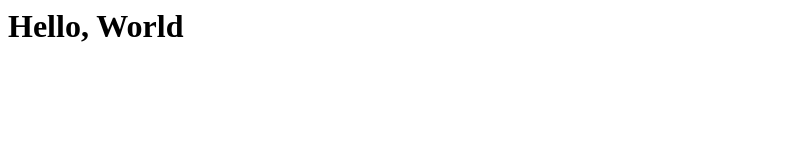
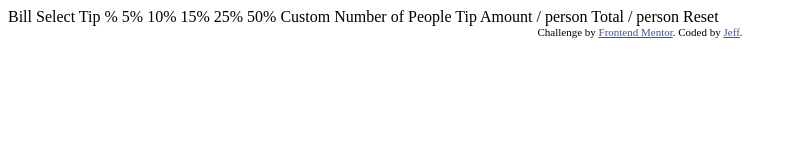
Before and after one commit to jbaldwin406/tip-calculator, a plain HTML site: page index.html in a window 1280 px wide. Shown: the whole page, without its empty margins (0-794 px from the left). Drawn offline with Linux system fonts and the light colour scheme.

Commit message:
default index page

```diff
--- a/index.html
+++ b/index.html
@@ -1 +1,43 @@
-<h1>Hello, World</h1>
+<!DOCTYPE html>
+<html lang="en">
+    <head>
+        <meta charset="UTF-8">
+        <meta name="viewport" content="width=device-width, initial-scale=1.0">
+
+        <link rel="icon" type="image/png" sizes="32x32" href="./images/favicon-32x32.png">
+
+        <title>Tip Calculator App</title>
+
+        <!-- Default styles -->
+        <style>
+            .attribution { font-size: 11px; text-align: center; }
+            .attribution a { color: hsl(228, 45%, 44%); }
+        </style>
+    </head>
+    <body>
+        Bill
+
+        Select Tip %
+        5%
+        10%
+        15%
+        25%
+        50%
+        Custom
+
+        Number of People
+
+        Tip Amount
+        / person
+
+        Total
+        / person
+
+        Reset
+
+        <div class="attribution">
+            Challenge by <a href="https://www.frontendmentor.io?ref=challenge" target="_blank">Frontend Mentor</a>.
+            Coded by <a href="#">Jeff</a>.
+        </div>
+    </body>
+</html>
```
